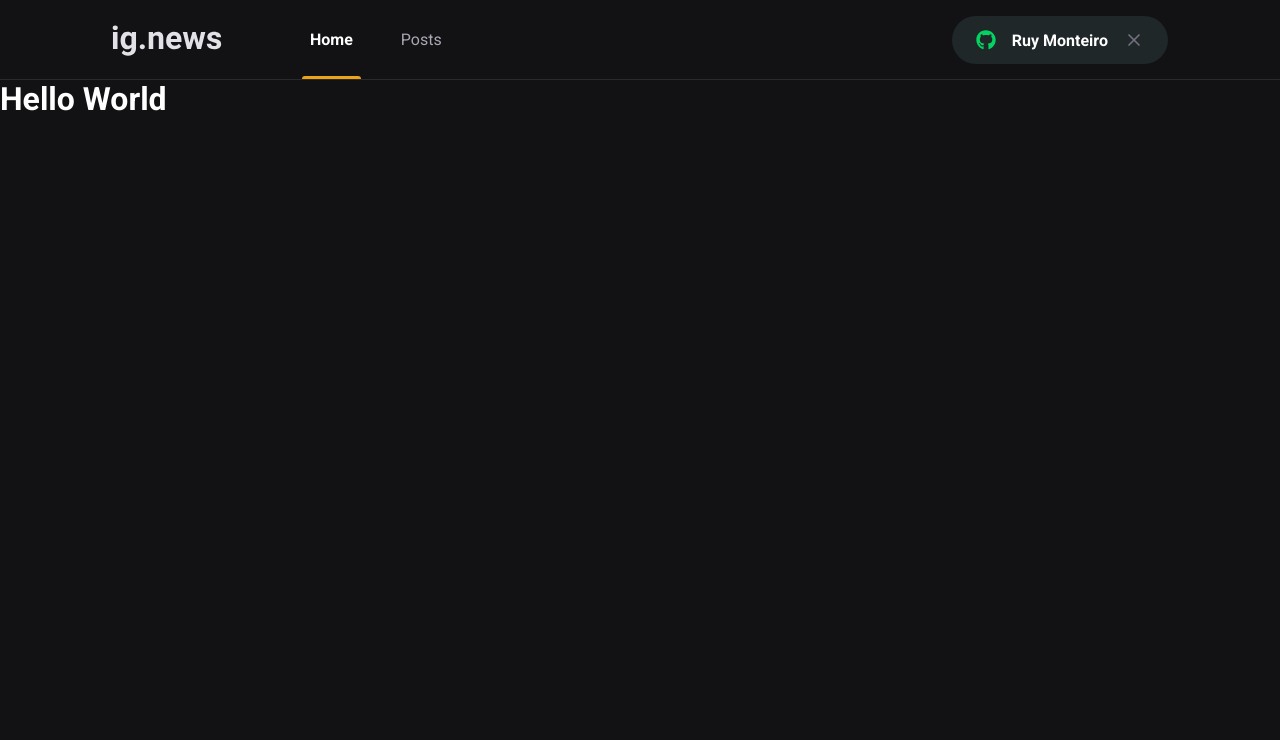
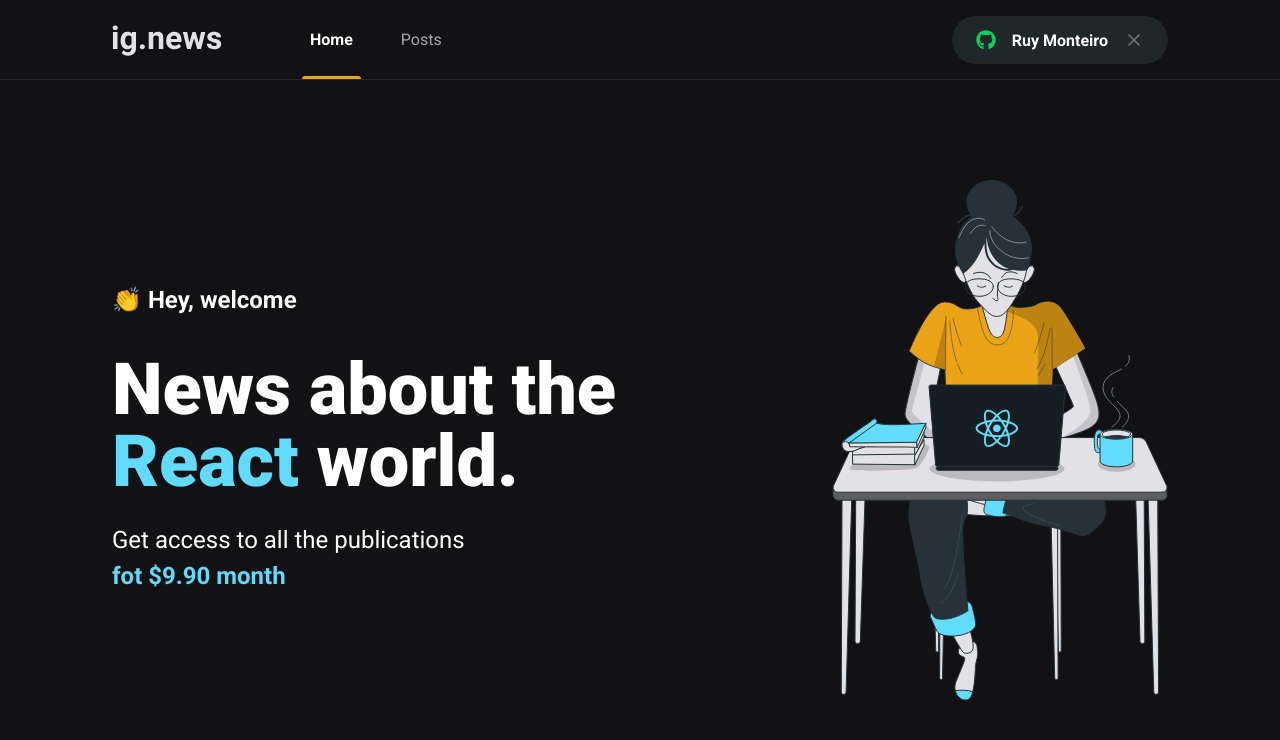
Before and after one commit to ruymon/ignews, a Next.js app: page / in a window 1280 px wide. Shown: the top 740 px of the page. Built offline with nearby package versions, Linux system fonts and the light colour scheme.

Commit message:
Home page layout

```diff
--- /dev/null
+++ b/src/pages/home.module.scss
@@ -0,0 +1,41 @@
+.contentContainer {
+    max-width: 1120px;
+    margin: 0 auto;
+    padding: 0 2rem;
+    height: calc(100vh - 5rem);
+
+    display: flex;
+    align-items: center;
+    justify-content: space-between;
+}
+
+.hero {
+    max-width: 600px;
+
+    > span {
+        font-size: 1.5rem;
+        font-weight: bold;
+    }
+
+    h1 {
+        font-size: 4.5rem;
+        line-height: 4.5rem;
+        font-weight: 900;
+        margin-top: 2.5rem;
+
+        span {
+            color: var(--cyan-500);
+        }
+    }
+
+    p {
+        font-size: 1.5rem;
+        line-height: 2.25rem;
+        margin-top: 1.5rem;
+
+        span {
+            color: var(--cyan-500);
+            font-weight: bold;
+        }
+    }
+}
--- a/src/pages/index.tsx
+++ b/src/pages/index.tsx
@@ -1,16 +1,28 @@
-// import styles from '../styles/home.module.scss';
 import Head from 'next/head';
+
+import styles from './home.module.scss';
 
 export default function Home() {
   return (
     <>
       <Head>
         <title>
-          Início | ig.news
+          Home | ig.news
         </title>
       </Head>
 
-      <h1>Hello World</h1>
+      <main className={styles.contentContainer}>
+        <section className={styles.hero}>
+          <span>👏 Hey, welcome</span>
+          <h1>News about the <span>React</span> world.</h1>
+          <p>
+            Get access to all the publications <br />
+            <span>fot $9.90 month</span>
+          </p>
+        </section>
+
+        <img src="/images/avatar.svg" alt="Girl Coding" />
+      </main>
     </>
   )
 }
```
